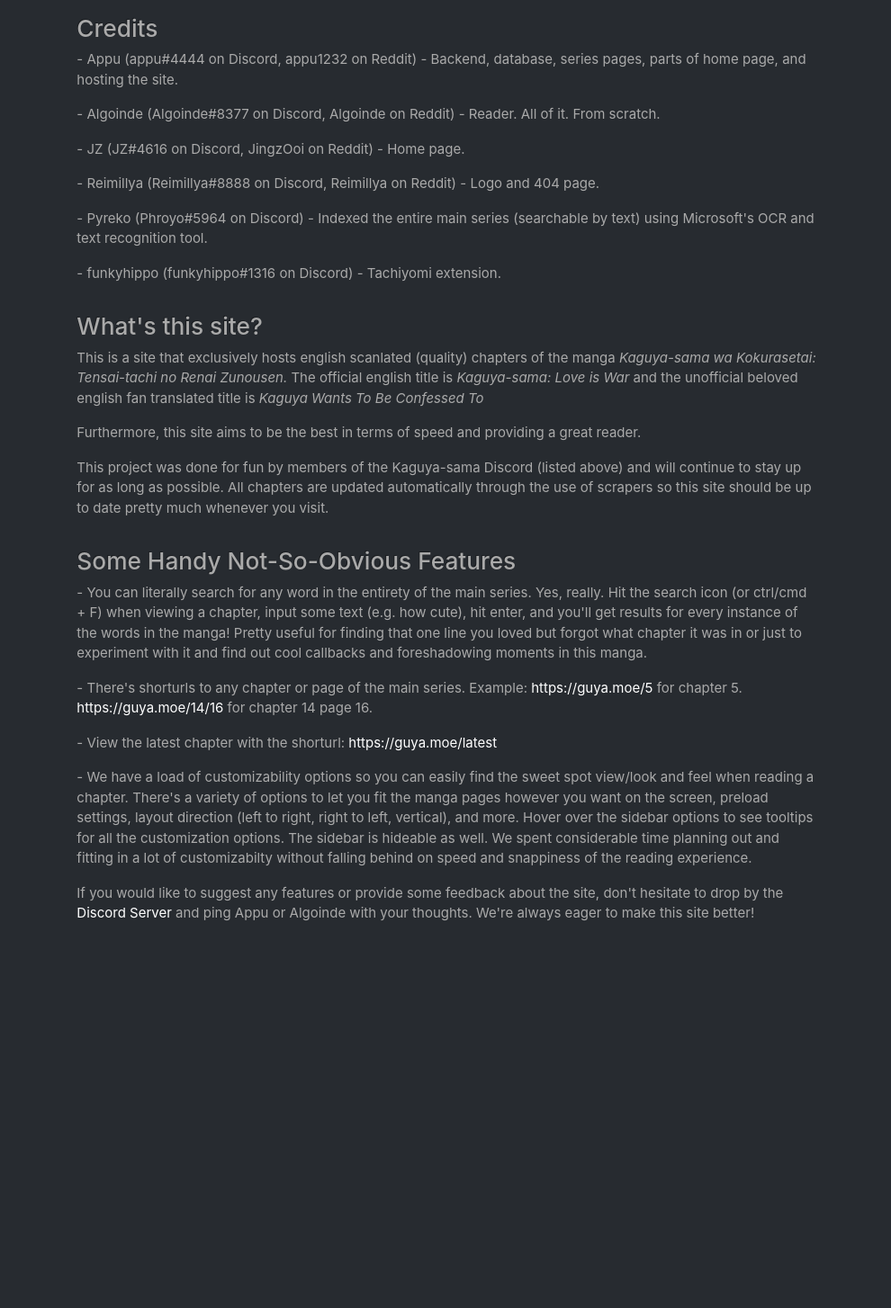
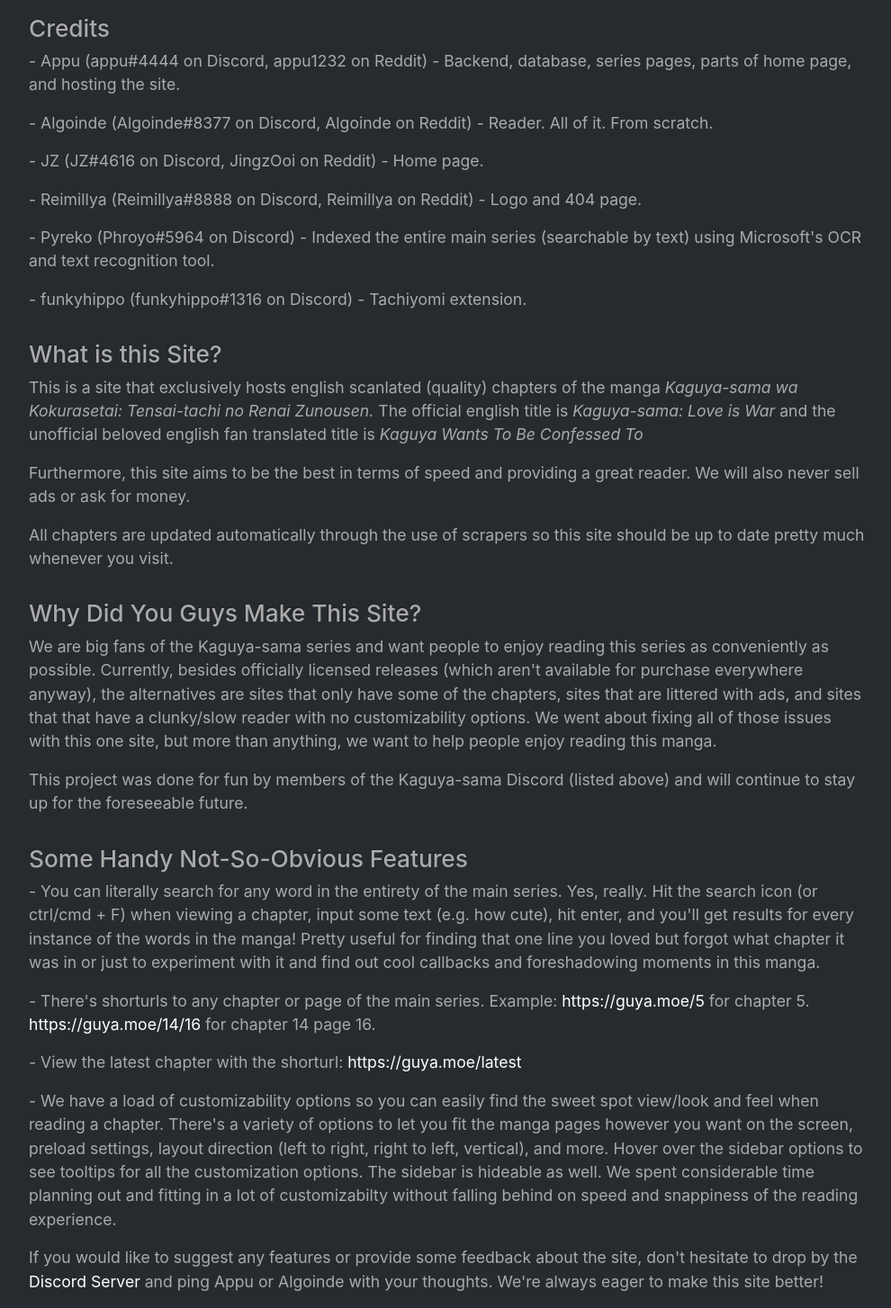
Before and after one commit to subject-f/cubarimoe, a Django app: page /about/ in a window 1280 px wide. Shown: the part 57-1511 px from the top of the page at 90% size, without its empty margins (143-1133 px from the left). Before the commit the page ends 1081 px from the top, so only its background shows below. Run offline with Django 3.2, Linux system fonts and the light colour scheme; parts of the project's set-up code (start-up, migrations or seed data) failed here and were passed over; some libraries are stand-ins or nearby versions.

Commit message:
about page changes

```diff
--- a/homepage/templates/homepage/about.html
+++ b/homepage/templates/homepage/about.html
@@ -10,23 +10,28 @@
 
 {% block body %}
     <div class="container-fluid ">
-        <div class="row d-flex justify-content-center">
-            <div class="col-lg-8 col-md-10 mt-3">
+        <div class="row d-flex justify-content-center" style="font-size: 1.1rem">
+            <div class="col-lg-9 col-md-10 mt-3">
                 <h3>Credits</h3>
                 <p>- Appu (appu#4444 on Discord, appu1232 on Reddit) - Backend, database, series pages, parts of home page, and hosting the site.</p>
                 <p>- Algoinde (Algoinde#8377 on Discord, Algoinde on Reddit) - Reader. All of it. From scratch.</p>
                 <p>- JZ (JZ#4616 on Discord, JingzOoi on Reddit) - Home page.</p>
                 <p>- Reimillya (Reimillya#8888 on Discord, Reimillya on Reddit) - Logo and 404 page.</p>
                 <p>- Pyreko (Phroyo#5964 on Discord) - Indexed the entire main series (searchable by text) using Microsoft's OCR and text recognition tool.</p>
-		<p>- funkyhippo (funkyhippo#1316 on Discord) - Tachiyomi extension.</p>
+		        <p>- funkyhippo (funkyhippo#1316 on Discord) - Tachiyomi extension.</p>
             </div>
-            <div class="col-lg-8 col-md-10 mt-3">
-                <h3>What's this site?</h3>
+            <div class="col-lg-9 col-md-10 mt-3">
+                <h3>What is this Site?</h3>
                 <p>This is a site that exclusively hosts english scanlated (quality) chapters of the manga <i>Kaguya-sama wa Kokurasetai: Tensai-tachi no Renai Zunousen.</i> The official english title is <i>Kaguya-sama: Love is War</i> and the unofficial beloved english fan translated title is <i>Kaguya Wants To Be Confessed To</i></p>
-                <p>Furthermore, this site aims to be the best in terms of speed and providing a great reader.</p>
-                <p>This project was done for fun by members of the Kaguya-sama Discord (listed above) and will continue to stay up for as long as possible. All chapters are updated automatically through the use of scrapers so this site should be up to date pretty much whenever you visit.</p>
+                <p>Furthermore, this site aims to be the best in terms of speed and providing a great reader. We will also never sell ads or ask for money.</p>
+                <p>All chapters are updated automatically through the use of scrapers so this site should be up to date pretty much whenever you visit.</p>
             </div>
-            <div class="col-lg-8 col-md-10 mt-3">
+            <div class="col-lg-9 col-md-10 mt-3">
+                <h3>Why Did You Guys Make This Site?</h3>
+                <p>We are big fans of the Kaguya-sama series and want people to enjoy reading this series as conveniently as possible. Currently, besides officially licensed releases (which aren't available for purchase everywhere anyway), the alternatives are sites that only have some of the chapters, sites that are littered with ads, and sites that that have a clunky/slow reader with no customizability options. We went about fixing all of those issues with this one site, but more than anything, we want to help people enjoy reading this manga.</p>
+                <p>This project was done for fun by members of the Kaguya-sama Discord (listed above) and will continue to stay up for the foreseeable future.</p>
+            </div>
+            <div class="col-lg-9 col-md-10 mt-3">
                 <h3>Some Handy Not-So-Obvious Features</h3>
                 <p>- You can literally search for any word in the entirety of the main series. Yes, really. Hit the search icon (or ctrl/cmd + F) when viewing a chapter, input some text (e.g. how cute), hit enter, and you'll get results for every instance of the words in the manga! Pretty useful for finding that one line you loved but forgot what chapter it was in or just to experiment with it and find out cool callbacks and foreshadowing moments in this manga.</p>
                 <p>- There's shorturls to any chapter or page of the main series. Example: <a href="https://guya.moe/5">https://guya.moe/5</a> for chapter 5. <a href="https://guya.moe/14/16">https://guya.moe/14/16</a> for chapter 14 page 16.</p>
```
